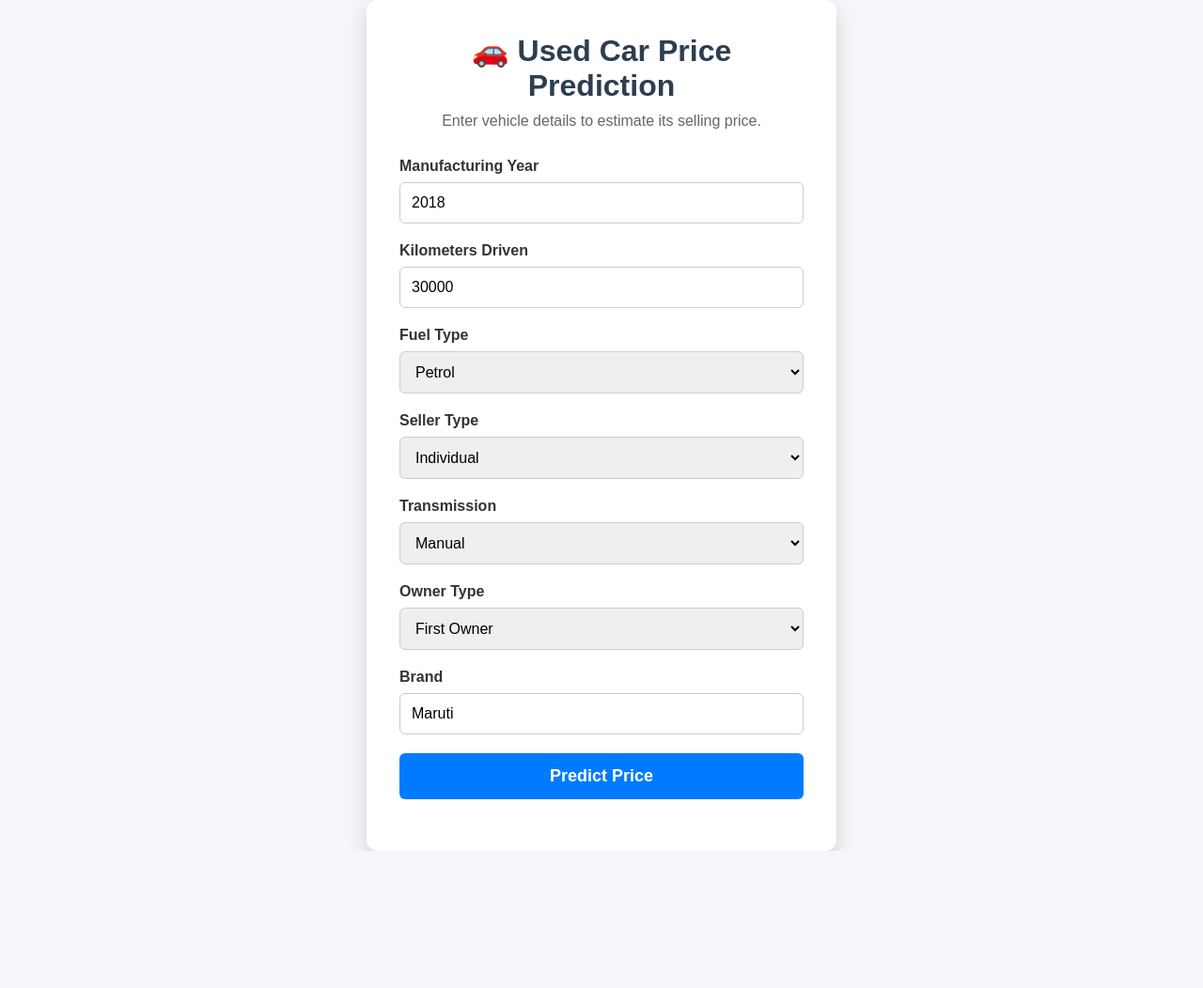
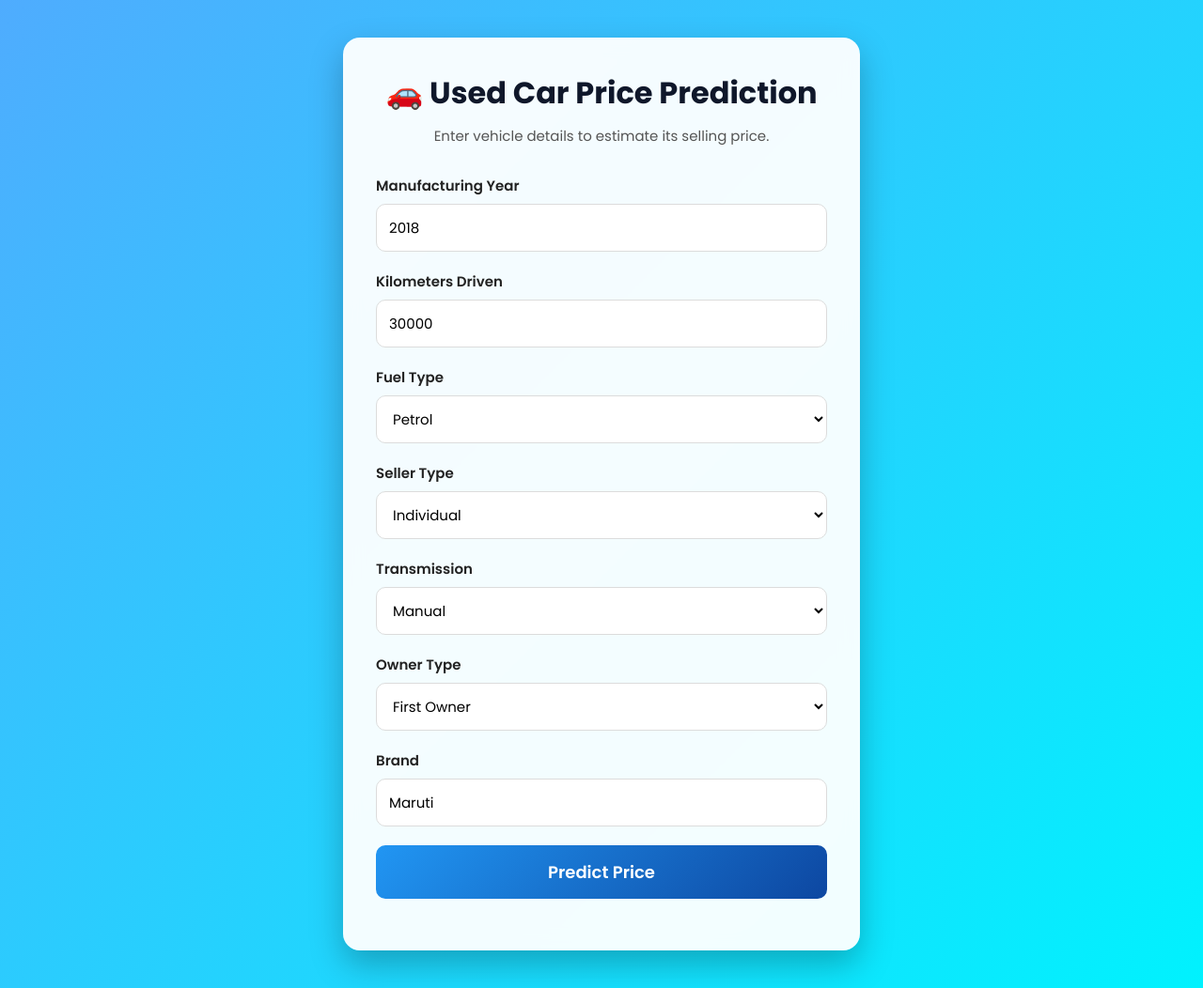
Before and after one commit to anjalimali2312/Used_Car_Price_Prediction, a Flask app: page / in a window 1280 px wide. Shown: the whole page at 94% size. Before the commit the page ends 906 px from the top, so only its background shows below. Run offline with Flask 3, Linux system fonts and the light colour scheme; parts of the project's set-up code (start-up, migrations or seed data) failed here and were passed over.

Commit message:
Updated application page

```diff
--- a/static/style.css
+++ b/static/style.css
@@ -1,50 +1,69 @@
-/* ===============================
-   Global Styles
-================================== */
+/* ==========================
+   Google Font
+========================== */
+
+@import url('https://fonts.googleapis.com/css2?family=Poppins:wght@300;400;500;600;700&display=swap');
+
+/* ==========================
+   Global
+========================== */
 
 *{
     margin:0;
     padding:0;
     box-sizing:border-box;
+    font-family:'Poppins',sans-serif;
 }
 
 body{
-    font-family:Arial, Helvetica, sans-serif;
-    background:#f4f6f9;
+
+    background:linear-gradient(135deg,#4facfe,#00f2fe);
+
+    min-height:100vh;
+
     display:flex;
+
     justify-content:center;
+
     align-items:center;
-    min-height:100vh;
+
+    padding:40px;
+
 }
 
-/* ===============================
-   Main Container
-================================== */
+/* ==========================
+   Container
+========================== */
 
 .container{
 
-    width:500px;
-    background:white;
+    width:550px;
+
+    background:rgba(255,255,255,0.95);
+
+    backdrop-filter:blur(10px);
+
+    border-radius:18px;
 
     padding:35px;
 
-    border-radius:12px;
-
-    box-shadow:0 8px 20px rgba(0,0,0,0.15);
+    box-shadow:0 15px 35px rgba(0,0,0,0.25);
 
 }
 
-/* ===============================
+/* ==========================
    Heading
-================================== */
+========================== */
 
 h1{
 
     text-align:center;
 
-    color:#2c3e50;
+    color:#0f172a;
 
     margin-bottom:10px;
+
+    font-size:32px;
 
 }
 
@@ -52,17 +71,17 @@ h1{
 
     text-align:center;
 
-    color:#666;
+    color:#555;
 
     margin-bottom:30px;
 
-    font-size:16px;
+    font-size:15px;
 
 }
 
-/* ===============================
+/* ==========================
    Form
-================================== */
+========================== */
 
 .form-group{
 
@@ -74,17 +93,19 @@ label{
 
     display:block;
 
-    font-weight:bold;
+    font-size:15px;
+
+    font-weight:600;
+
+    color:#222;
 
     margin-bottom:8px;
 
-    color:#333;
-
 }
 
-/* ===============================
-   Input Fields
-================================== */
+/* ==========================
+   Inputs
+========================== */
 
 input[type="text"],
 input[type="number"],
@@ -92,17 +113,17 @@ select{
 
     width:100%;
 
-    padding:12px;
+    padding:13px;
 
-    font-size:16px;
+    font-size:15px;
 
-    border:1px solid #cccccc;
+    border-radius:10px;
 
-    border-radius:6px;
+    border:1px solid #dcdcdc;
 
-    outline:none;
+    background:#ffffff;
 
-    transition:0.3s;
+    transition:0.3s ease;
 
 }
 
@@ -110,61 +131,65 @@ input[type="text"]:focus,
 input[type="number"]:focus,
 select:focus{
 
-    border-color:#007bff;
+    border-color:#2196F3;
 
-    box-shadow:0 0 5px rgba(0,123,255,0.4);
+    box-shadow:0 0 10px rgba(33,150,243,.25);
+
+    outline:none;
 
 }
 
-/* ===============================
+/* ==========================
    Button
-================================== */
+========================== */
 
 .btn{
 
     width:100%;
 
-    padding:14px;
+    padding:15px;
 
-    background:#007bff;
+    border:none;
+
+    border-radius:10px;
+
+    background:linear-gradient(135deg,#2196F3,#0D47A1);
 
     color:white;
 
-    border:none;
-
-    border-radius:6px;
-
     font-size:18px;
 
-    font-weight:bold;
+    font-weight:600;
 
     cursor:pointer;
 
-    transition:0.3s;
+    transition:.3s;
 
 }
 
 .btn:hover{
 
-    background:#0056b3;
+    transform:translateY(-2px);
+
+    box-shadow:0 8px 18px rgba(0,0,0,.25);
 
 }
 
-/* ===============================
-   Prediction Result
-================================== */
+/* ==========================
+   Result Box
+========================== */
 
 .result{
 
     margin-top:30px;
 
-    padding:18px;
+    padding:20px;
 
-    background:#d4edda;
+    background:#e8f5e9;
 
-    border:1px solid #28a745;
+    border-left:6px solid #2e7d32;
 
-    border-radius:8px;
+    border-radius:10px;
 
     text-align:center;
 
@@ -172,21 +197,21 @@ select:focus{
 
 .result h2{
 
-    color:#155724;
+    color:#1b5e20;
 
     font-size:24px;
 
 }
 
-/* ===============================
-   Responsive Design
-================================== */
+/* ==========================
+   Responsive
+========================== */
 
-@media(max-width:600px){
+@media(max-width:700px){
 
 .container{
 
-        width:90%;
+    width:100%;
 
     padding:25px;
 
@@ -194,7 +219,7 @@ select:focus{
 
 h1{
 
-        font-size:26px;
+    font-size:28px;
 
 }
 
```
Lines whose indentation alone changed are shown as unchanged.
